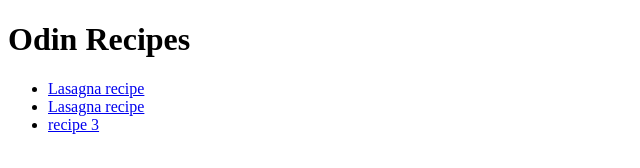
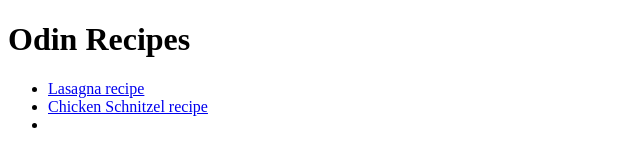
Before and after one commit to zsoltpal/odin-recipes, a plain HTML site: page index.html in a window 1280 px wide. Shown: the whole page, without its empty margins (0-640 px from the left). Drawn offline with Linux system fonts and the light colour scheme.

Commit message:
recipe list update

```diff
--- a/index.html
+++ b/index.html
@@ -12,10 +12,10 @@
             <a href="recipes/lasagna.html">Lasagna recipe</a>
         </li>
         <li>
-            <a href="recipes/chicken-schnitzel.html">Lasagna recipe</a>
+            <a href="recipes/chicken-schnitzel.html">Chicken Schnitzel recipe</a>
         </li>
         <li>
-            <a href="recipes/">recipe 3</a>
+            <a href=""></a>
         </li>
     </ul>
 </body>
```
